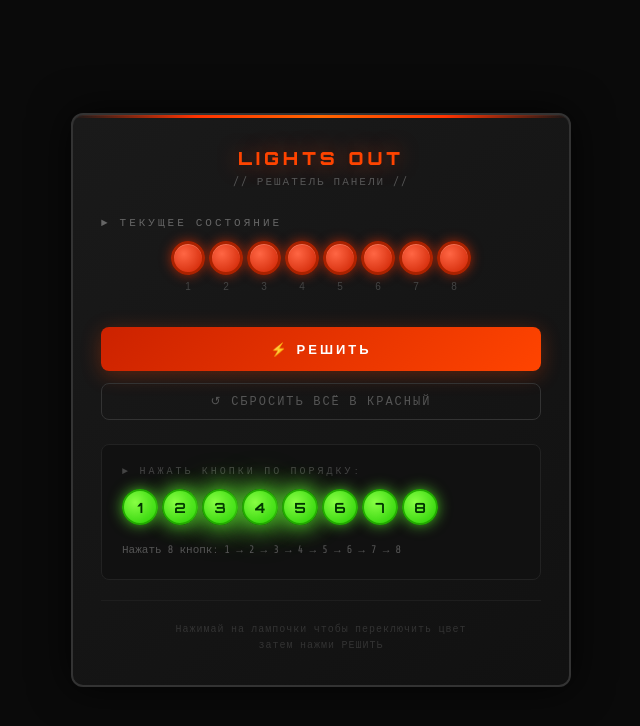
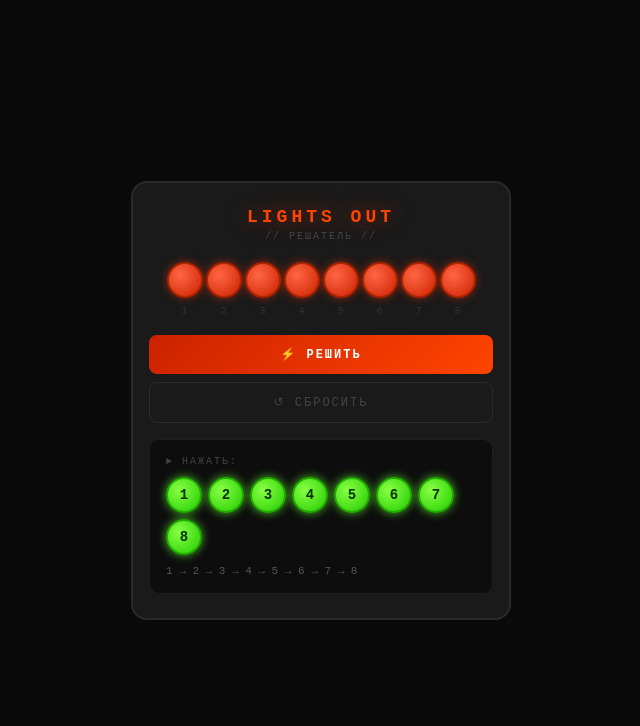
Before and after one commit to troyanchik1782-boop/Lights-out-solver, a plain HTML site: page index.html in a window 1280 px wide. Both pictures are taken after a click on the button "⚡ РЕШИТЬ". Shown: the whole page, without its empty margins (319-959 px from the left). Drawn offline with nearby package versions, Linux system fonts and the light colour scheme.

Commit message:
index.html

```diff
--- a/index.html
+++ b/index.html
@@ -3,365 +3,75 @@
 <head>
 <meta charset="UTF-8">
 <meta name="viewport" content="width=device-width, initial-scale=1.0">
-<title>Lights Out — Решатель</title>
+<title>Lights Out</title>
 <style>
-  @import url('https://fonts.googleapis.com/css2?family=Share+Tech+Mono&family=Orbitron:wght@400;700;900&display=swap');
-
-  * { margin: 0; padding: 0; box-sizing: border-box; }
-
-  body {
-    background: #0a0a0a;
-    min-height: 100vh;
-    display: flex;
-    align-items: center;
-    justify-content: center;
-    font-family: 'Share Tech Mono', monospace;
-    color: #e0e0e0;
-    padding: 20px;
-  }
-
-  .panel {
-    background: linear-gradient(145deg, #1a1a1a, #111);
-    border: 2px solid #333;
-    border-radius: 12px;
-    padding: 32px 28px;
-    max-width: 500px;
-    width: 100%;
-    box-shadow: 0 0 40px rgba(0,0,0,0.8), inset 0 1px 0 rgba(255,255,255,0.05);
-    position: relative;
-    overflow: hidden;
-  }
-
-  .panel::before {
-    content: '';
-    position: absolute;
-    top: 0; left: 0; right: 0;
-    height: 3px;
-    background: linear-gradient(90deg, transparent, #ff3300, #ff6600, #ff3300, transparent);
-  }
-
-  h1 {
-    font-family: 'Orbitron', sans-serif;
-    font-size: 18px;
-    font-weight: 900;
-    letter-spacing: 4px;
-    text-transform: uppercase;
-    color: #ff4400;
-    text-align: center;
-    margin-bottom: 6px;
-    text-shadow: 0 0 20px rgba(255,68,0,0.5);
-  }
-
-  .subtitle {
-    text-align: center;
-    font-size: 11px;
-    color: #555;
-    letter-spacing: 2px;
-    margin-bottom: 28px;
-  }
-
-  .section-label {
-    font-size: 11px;
-    letter-spacing: 3px;
-    color: #666;
-    text-transform: uppercase;
-    margin-bottom: 12px;
-  }
-
-  .lights-row {
-    display: flex;
-    gap: 4px;
-    justify-content: center;
-    margin-bottom: 24px;
-  }
-
-  .light-btn {
-    width: 34px;
-    height: 34px;
-    border-radius: 50%;
-    border: 3px solid #333;
-    cursor: pointer;
-    transition: all 0.15s;
-    position: relative;
-    outline: none;
-    flex-shrink: 0;
-  }
-
-  .light-btn.red {
-    background: radial-gradient(circle at 35% 35%, #ff6644, #cc2200);
-    border-color: #aa2200;
-    box-shadow: 0 0 12px rgba(255,50,0,0.6), inset 0 1px 0 rgba(255,255,255,0.2);
-  }
-
-  .light-btn.green {
-    background: radial-gradient(circle at 35% 35%, #88ff44, #22cc00);
-    border-color: #22aa00;
-    box-shadow: 0 0 16px rgba(100,255,50,0.8), 0 0 30px rgba(100,255,50,0.3), inset 0 1px 0 rgba(255,255,255,0.3);
-  }
-
-  .light-btn:hover {
-    transform: scale(1.08);
-    filter: brightness(1.2);
-  }
-
-  .light-btn:active { transform: scale(0.95); }
-
-  .light-number {
-    position: absolute;
-    bottom: -20px;
-    left: 50%;
-    transform: translateX(-50%);
-    font-size: 10px;
-    color: #444;
-  }
-
-  .lights-wrapper {
-    padding-bottom: 28px;
-  }
-
-  .btn-solve {
-    width: 100%;
-    padding: 14px;
-    background: linear-gradient(135deg, #cc2200, #ff4400);
-    border: none;
-    border-radius: 8px;
-    color: white;
-    font-family: 'Orbitron', sans-serif;
-    font-size: 13px;
-    font-weight: 700;
-    letter-spacing: 3px;
-    cursor: pointer;
-    transition: all 0.2s;
-    text-transform: uppercase;
-    box-shadow: 0 4px 20px rgba(255,68,0,0.3);
-    margin-bottom: 12px;
-  }
-
-  .btn-solve:hover {
-    background: linear-gradient(135deg, #ff3300, #ff6600);
-    box-shadow: 0 6px 30px rgba(255,68,0,0.5);
-    transform: translateY(-1px);
-  }
-
-  .btn-reset {
-    width: 100%;
-    padding: 10px;
-    background: transparent;
-    border: 1px solid #333;
-    border-radius: 8px;
-    color: #555;
-    font-family: 'Share Tech Mono', monospace;
-    font-size: 12px;
-    letter-spacing: 2px;
-    cursor: pointer;
-    transition: all 0.2s;
-    text-transform: uppercase;
-    margin-bottom: 24px;
-  }
-
-  .btn-reset:hover { border-color: #555; color: #888; }
-
-  .result {
-    background: #111;
-    border: 1px solid #222;
-    border-radius: 8px;
-    padding: 20px;
-    min-height: 80px;
-    display: none;
-  }
-
-  .result.visible { display: block; }
-
-  .result-label {
-    font-size: 10px;
-    letter-spacing: 3px;
-    color: #444;
-    text-transform: uppercase;
-    margin-bottom: 12px;
-  }
-
-  .result-steps {
-    display: flex;
-    flex-wrap: wrap;
-    gap: 4px;
-    margin-bottom: 16px;
-  }
-
-  .step-badge {
-    width: 36px;
-    height: 36px;
-    border-radius: 50%;
-    background: radial-gradient(circle at 35% 35%, #88ff44, #22cc00);
-    border: 2px solid #22aa00;
-    box-shadow: 0 0 12px rgba(100,255,50,0.6);
-    display: flex;
-    align-items: center;
-    justify-content: center;
-    font-family: 'Orbitron', sans-serif;
-    font-weight: 700;
-    font-size: 14px;
-    color: #003300;
-    animation: pulse 1.5s ease-in-out infinite;
-  }
-
-  .step-badge:nth-child(2) { animation-delay: 0.2s; }
-  .step-badge:nth-child(3) { animation-delay: 0.4s; }
-  .step-badge:nth-child(4) { animation-delay: 0.6s; }
-  .step-badge:nth-child(5) { animation-delay: 0.8s; }
-
-  @keyframes pulse {
-    0%, 100% { box-shadow: 0 0 12px rgba(100,255,50,0.6); }
-    50% { box-shadow: 0 0 24px rgba(100,255,50,1), 0 0 40px rgba(100,255,50,0.4); }
-  }
-
-  .result-note {
-    font-size: 11px;
-    color: #555;
-    line-height: 1.6;
-  }
-
-  .no-solution {
-    color: #ff4400;
-    font-size: 12px;
-    text-align: center;
-  }
-
-  .divider {
-    border: none;
-    border-top: 1px solid #1e1e1e;
-    margin: 20px 0;
-  }
-
-  .hint {
-    font-size: 10px;
-    color: #333;
-    text-align: center;
-    letter-spacing: 1px;
-    line-height: 1.6;
-  }
+* { margin:0; padding:0; box-sizing:border-box; }
+body { background:#0a0a0a; min-height:100vh; display:flex; align-items:center; justify-content:center; font-family:monospace; color:#e0e0e0; padding:16px; }
+.panel { background:#1a1a1a; border:2px solid #2a2a2a; border-radius:16px; padding:24px 16px; width:100%; max-width:380px; }
+h1 { text-align:center; font-size:18px; letter-spacing:4px; color:#ff4400; text-shadow:0 0 20px rgba(255,68,0,0.6); margin-bottom:4px; }
+.sub { text-align:center; font-size:10px; color:#444; letter-spacing:2px; margin-bottom:20px; }
+.lights { display:flex; gap:3px; justify-content:center; margin-bottom:8px; }
+.light { width:36px; height:36px; border-radius:50%; cursor:pointer; border:2px solid #aa2200; background:radial-gradient(circle at 35% 35%,#ff6644,#cc2200); box-shadow:0 0 8px rgba(255,50,0,0.5); transition:all .15s; flex-shrink:0; }
+.light.on { border-color:#22aa00; background:radial-gradient(circle at 35% 35%,#88ff44,#22cc00); box-shadow:0 0 12px rgba(100,255,50,0.9); }
+.nums { display:flex; gap:3px; justify-content:center; margin-bottom:18px; }
+.num { width:36px; text-align:center; font-size:10px; color:#333; flex-shrink:0; }
+.btn { width:100%; padding:12px; border:none; border-radius:8px; font-family:monospace; font-size:12px; letter-spacing:2px; cursor:pointer; margin-bottom:8px; }
+.solve { background:linear-gradient(135deg,#cc2200,#ff4400); color:white; font-weight:700; }
+.reset { background:transparent; border:1px solid #2a2a2a; color:#444; }
+.result { background:#0d0d0d; border:1px solid #1e1e1e; border-radius:10px; padding:16px; margin-top:8px; display:none; }
+.steps { display:flex; flex-wrap:wrap; gap:6px; margin:10px 0; }
+.badge { width:36px; height:36px; border-radius:50%; background:radial-gradient(circle at 35% 35%,#88ff44,#22cc00); border:2px solid #22aa00; box-shadow:0 0 10px rgba(100,255,50,0.7); display:flex; align-items:center; justify-content:center; font-weight:700; font-size:14px; color:#003300; }
+.rlabel { font-size:10px; color:#444; letter-spacing:2px; }
+.rnote { font-size:11px; color:#555; margin-top:6px; }
+.err { color:#ff4400; text-align:center; font-size:12px; }
 </style>
 </head>
 <body>
 <div class="panel">
-  <h1>Lights Out</h1>
-  <div class="subtitle">// РЕШАТЕЛЬ ПАНЕЛИ //</div>
-
-  <div class="section-label">► Текущее состояние</div>
-  <div class="lights-wrapper">
-    <div class="lights-row" id="lights"></div>
-  </div>
-
-  <button class="btn-solve" onclick="solve()">⚡ РЕШИТЬ</button>
-  <button class="btn-reset" onclick="resetAll()">↺ СБРОСИТЬ ВСЁ В КРАСНЫЙ</button>
-
-  <div class="result" id="result">
-    <div class="result-label">► Нажать кнопки по порядку:</div>
-    <div class="result-steps" id="steps"></div>
-    <div class="result-note" id="result-note"></div>
-  </div>
-
-  <hr class="divider">
-  <div class="hint">Нажимай на лампочки чтобы переключить цвет<br>затем нажми РЕШИТЬ</div>
+  <h1>LIGHTS OUT</h1>
+  <div class="sub">// РЕШАТЕЛЬ //</div>
+  <div class="lights" id="lights"></div>
+  <div class="nums" id="nums"></div>
+  <button class="btn solve" onclick="doSolve()">⚡ РЕШИТЬ</button>
+  <button class="btn reset" onclick="doReset()">↺ СБРОСИТЬ</button>
+  <div class="result" id="result"></div>
 </div>
-
 <script>
-  const N = 8;
-  let state = Array(N).fill(0); // 0 = красный, 1 = зелёный
-
-  function renderLights() {
-    const row = document.getElementById('lights');
-    row.innerHTML = '';
-    for (let i = 0; i < N; i++) {
-      const btn = document.createElement('button');
-      btn.className = 'light-btn ' + (state[i] ? 'green' : 'red');
-      btn.title = `Лампочка ${i+1}`;
-      btn.onclick = () => toggleLight(i);
-      const num = document.createElement('span');
-      num.className = 'light-number';
-      num.textContent = i + 1;
-      btn.appendChild(num);
-      row.appendChild(btn);
+const N=8, state=Array(N).fill(0);
+function render(){
+  const L=document.getElementById('lights');
+  L.innerHTML='';
+  state.forEach((v,i)=>{
+    const b=document.createElement('div');
+    b.className='light'+(v?' on':'');
+    b.onclick=()=>{state[i]^=1;render();document.getElementById('result').style.display='none';};
+    L.appendChild(b);
+  });
+  const nums=document.getElementById('nums');
+  if(!nums.children.length) for(let i=0;i<N;i++){const s=document.createElement('div');s.className='num';s.textContent=i+1;nums.appendChild(s);}
+}
+function press(s,i){const ns=[...s];ns[i]^=1;ns[(i-1+N)%N]^=1;ns[(i+1)%N]^=1;return ns;}
+function doSolve(){
+  for(let mask=0;mask<256;mask++){
+    let s=[...state];
+    for(let i=0;i<N;i++) if(mask&(1<<i)) s=press(s,i);
+    if(s.every(v=>v===1)){
+      const p=[];for(let i=0;i<N;i++) if(mask&(1<<i)) p.push(i+1);
+      showResult(p);return;
     }
   }
-
-  function toggleLight(i) {
-    state[i] ^= 1;
-    renderLights();
-    document.getElementById('result').classList.remove('visible');
-  }
-
-  function resetAll() {
-    state = Array(N).fill(0);
-    renderLights();
-    document.getElementById('result').classList.remove('visible');
-  }
-
-  // Применить нажатие кнопки i к состоянию (массив длины N), по mod 2
-  function applyPress(s, i) {
-    const ns = [...s];
-    ns[i] ^= 1;
-    ns[(i - 1 + N) % N] ^= 1;
-    ns[(i + 1) % N] ^= 1;
-    return ns;
-  }
-
-  function solve() {
-    // Полный перебор всех 2^8 = 256 комбинаций нажатий
-    const target = Array(N).fill(1);
-
-    for (let mask = 0; mask < (1 << N); mask++) {
-      let s = [...state];
-      for (let i = 0; i < N; i++) {
-        if (mask & (1 << i)) {
-          s = applyPress(s, i);
-        }
-      }
-      if (s.every((v, i) => v === target[i])) {
-        // Нашли решение
-        const presses = [];
-        for (let i = 0; i < N; i++) {
-          if (mask & (1 << i)) presses.push(i + 1);
-        }
-        showResult(presses);
-        return;
-      }
-    }
-
-    // Решения нет
-    showNoSolution();
-  }
-
-  function showResult(presses) {
-    const resultDiv = document.getElementById('result');
-    const stepsDiv = document.getElementById('steps');
-    const noteDiv = document.getElementById('result-note');
-
-    stepsDiv.innerHTML = '';
-    if (presses.length === 0) {
-      stepsDiv.innerHTML = '<span style="color:#22cc00;font-size:13px">✓ Уже все зелёные!</span>';
-      noteDiv.textContent = '';
-    } else {
-      presses.forEach(p => {
-        const badge = document.createElement('div');
-        badge.className = 'step-badge';
-        badge.textContent = p;
-        stepsDiv.appendChild(badge);
-      });
-      noteDiv.textContent = `Нажать ${presses.length} кнопк${presses.length === 1 ? 'у' : presses.length < 5 ? 'и' : ''}: ${presses.join(' → ')}`;
-    }
-
-    resultDiv.querySelector('.no-solution')?.remove();
-    resultDiv.classList.add('visible');
-  }
-
-  function showNoSolution() {
-    const resultDiv = document.getElementById('result');
-    document.getElementById('steps').innerHTML = '<span class="no-solution">✗ Решения не существует для этой комбинации</span>';
-    document.getElementById('result-note').textContent = 'Попробуй нажать RESET в самой игре.';
-    resultDiv.classList.add('visible');
-  }
-
-  renderLights();
+  const r=document.getElementById('result');
+  r.innerHTML='<div class="err">✗ Решения нет — нажми RESET в игре</div>';
+  r.style.display='block';
+}
+function showResult(p){
+  const r=document.getElementById('result');
+  if(!p.length){r.innerHTML='<div style="color:#22cc00;text-align:center">✓ Уже всё зелёное!</div>';}
+  else{r.innerHTML=`<div class="rlabel">► НАЖАТЬ:</div><div class="steps">${p.map(x=>`<div class="badge">${x}</div>`).join('')}</div><div class="rnote">${p.join(' → ')}</div>`;}
+  r.style.display='block';
+}
+function doReset(){state.fill(0);render();document.getElementById('result').style.display='none';}
+render();
 </script>
 </body>
-  </html>
+</html>
```
